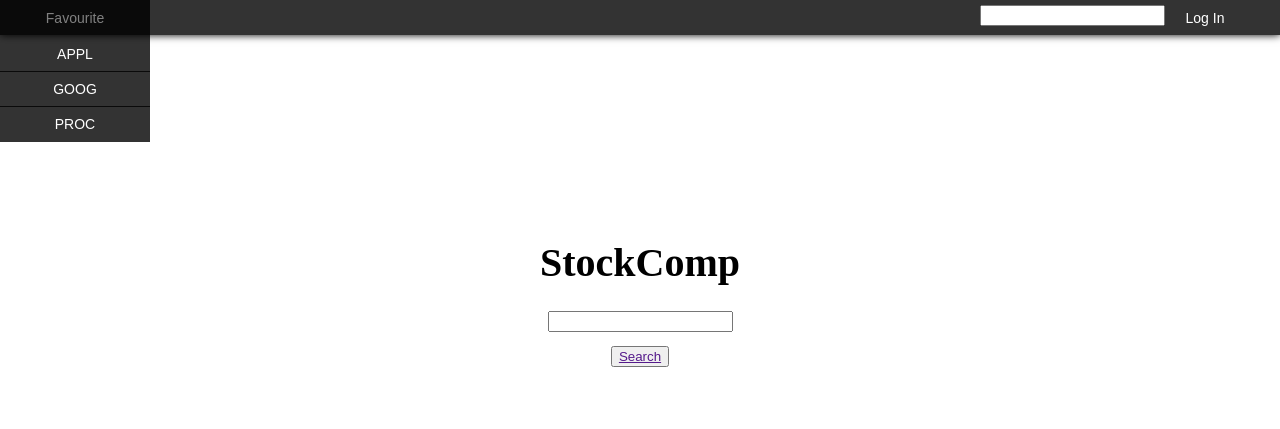
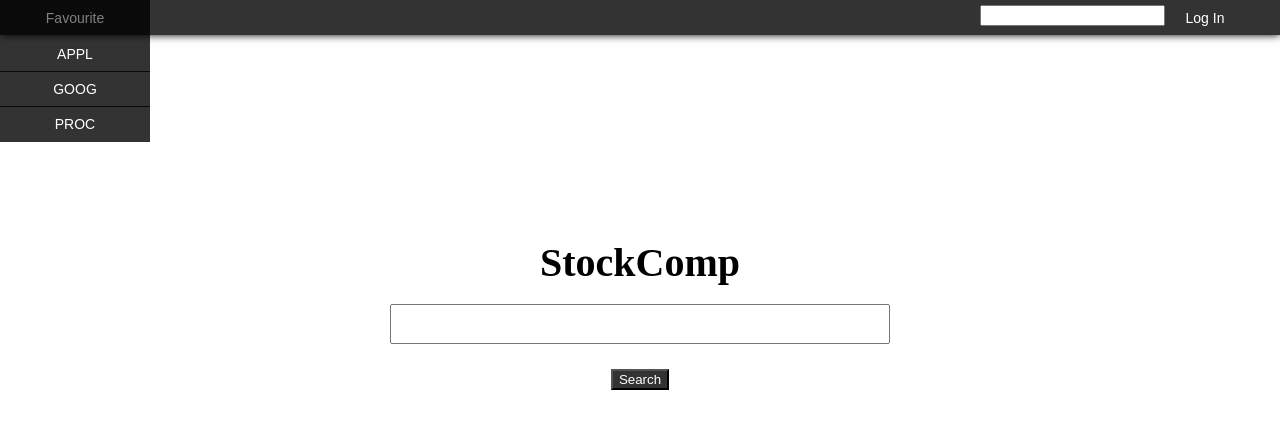
Before and after one commit to zcesh69/stockcup, a PHP site: page /stockcup.html in a window 1280 px wide. Shown: the top 429 px of the page. Run offline with PHP 8.4, Linux system fonts and the light colour scheme.

Commit message:
Change a little bit outlook of search bar

```diff
--- a/index.css
+++ b/index.css
@@ -112,13 +112,27 @@ li:hover li a:hover { background: rgba(1, 1, 1,1.0); }
 #Search_Button {
 	width: 100%;
 	font-size: 20px;
-	line-height: 35px;
+	line-height: 50px;
 	text-align: center;
 	text-shadow: none;
 }
 
-#Search input: hover,
-#Search input: focus {
-	size: 100px;
-	color: rgba(0,0,1, 0.8);
+#Search input {
+	width: 500px;
+	font-size: 30px;
 }
+
+#Search input:focus {
+	border: 3pt thin grey;
+}
+
+#Search_Button button {
+	background: rgba(1,1,1,0.8);
+}
+
+#Search_Button button a:visited,
+#Search_Button button a:link {
+  	text-decoration: none;
+	color: #FFFFFF;
+  	display: block;
+}
```
